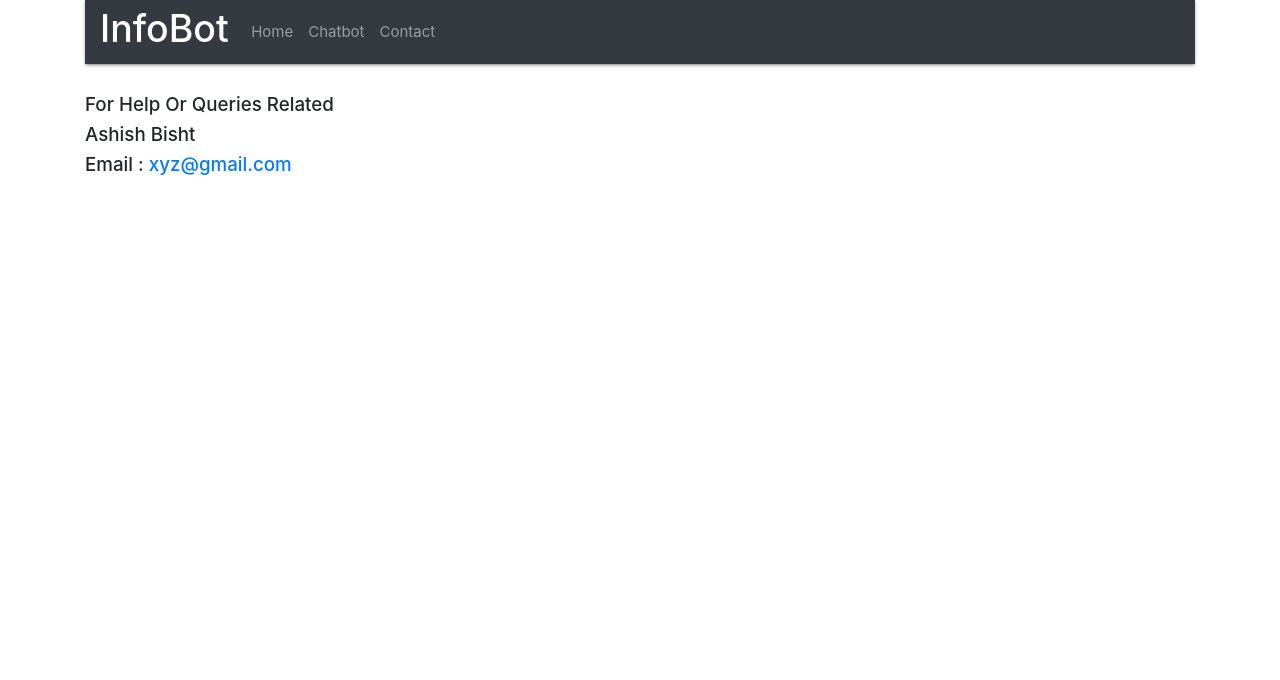
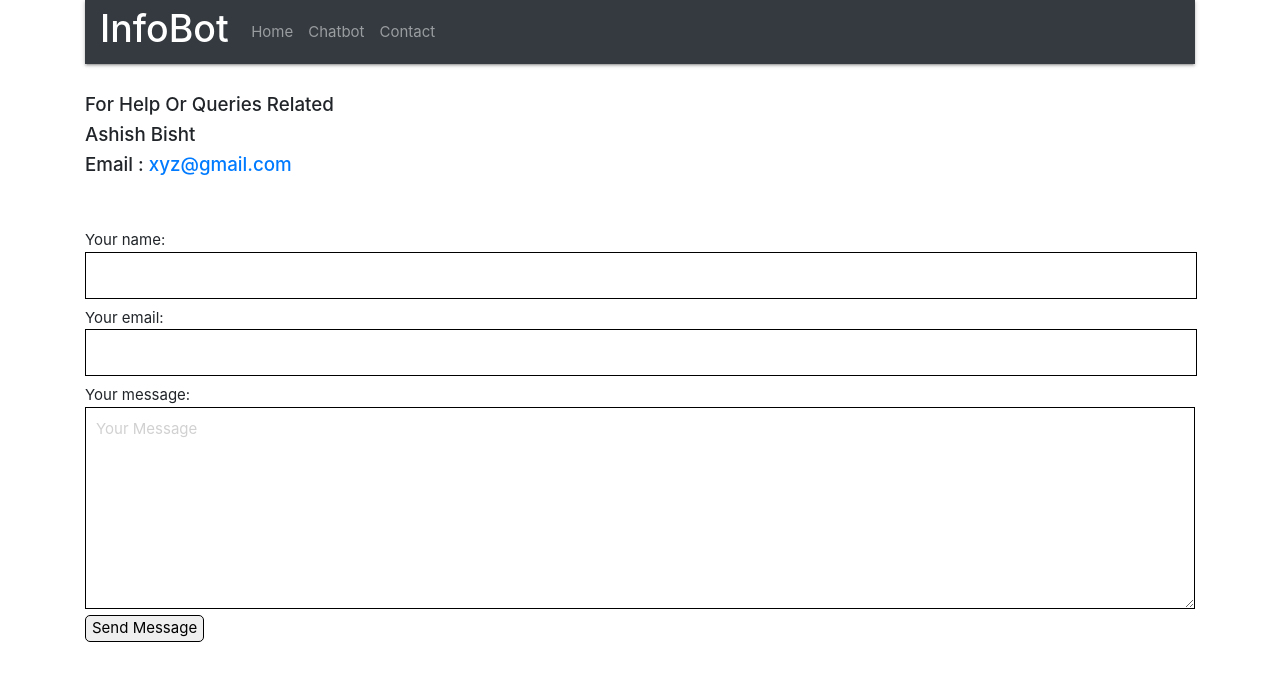
Before and after one commit to AshishBisht879/Chatbot-using-NodeJS-and-React, a React (Create React App) app in the folder client/: page /contact in a window 1280 px wide. Shown: the top 680 px of the page. Built offline with nearby package versions, Linux system fonts and the light colour scheme.

Commit message:
new changes

```diff
--- a/client/src/components/pages/Contact.js
+++ b/client/src/components/pages/Contact.js
@@ -1,7 +1,30 @@
 import React from 'react';
-const About=()=>{
-    return(<div style={{marginTop:30}}><h5>For Help Or Queries Related</h5>
-    <h5>Ashish Bisht</h5>
-        <h5>Email : <a href="xyz@gmail.com">xyz@gmail.com</a></h5></div>)
+const About = () => {
+    return (<div style={{ marginTop: 30 }}><h5>For Help Or Queries Related</h5>
+        <h5>Ashish Bisht</h5>
+        <h5>Email : <a href={`mailto:${"xyz@gmail.com"}?subject=${'Query Message'}`}>xyz@gmail.com</a></h5>
+
+        <br/> <br/>
+
+                <div id="after_submit"></div>
+        <form id="contact_form"  method="POST" >
+        <span >Your name:</span><br />
+                <input style={{border:"1px solid"}} id="name" class="input" name="name" type="text"  /><br />
+
+                <span >Your email:</span><br />
+                <input style={{border:"1px solid"}} id="email" class="input" name="email" type="text" /><br />
+
+                <span >Your message:</span><br />
+                <textarea  placeholder="Your Message" style={{border:"1px solid",height:"auto",padding:"10px"}} cols="30" rows="8"></textarea><br />
+
+                <input style={{border:"1px solid",borderRadius:"5px"}} id="submit_button" type="submit" value="Send Message" />
+
+
+        </form>
+
+        </div>
+
+
+        )
 }
-export  default  About;
+export default About;
```
